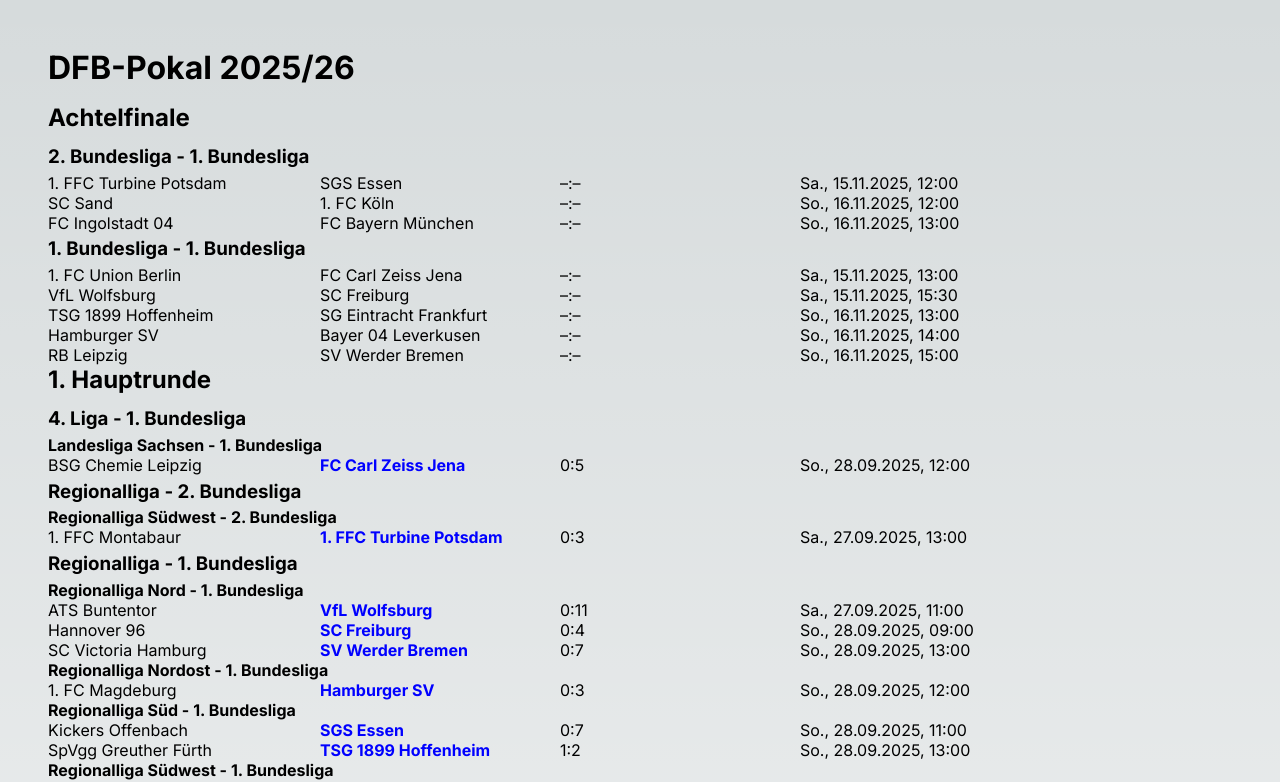
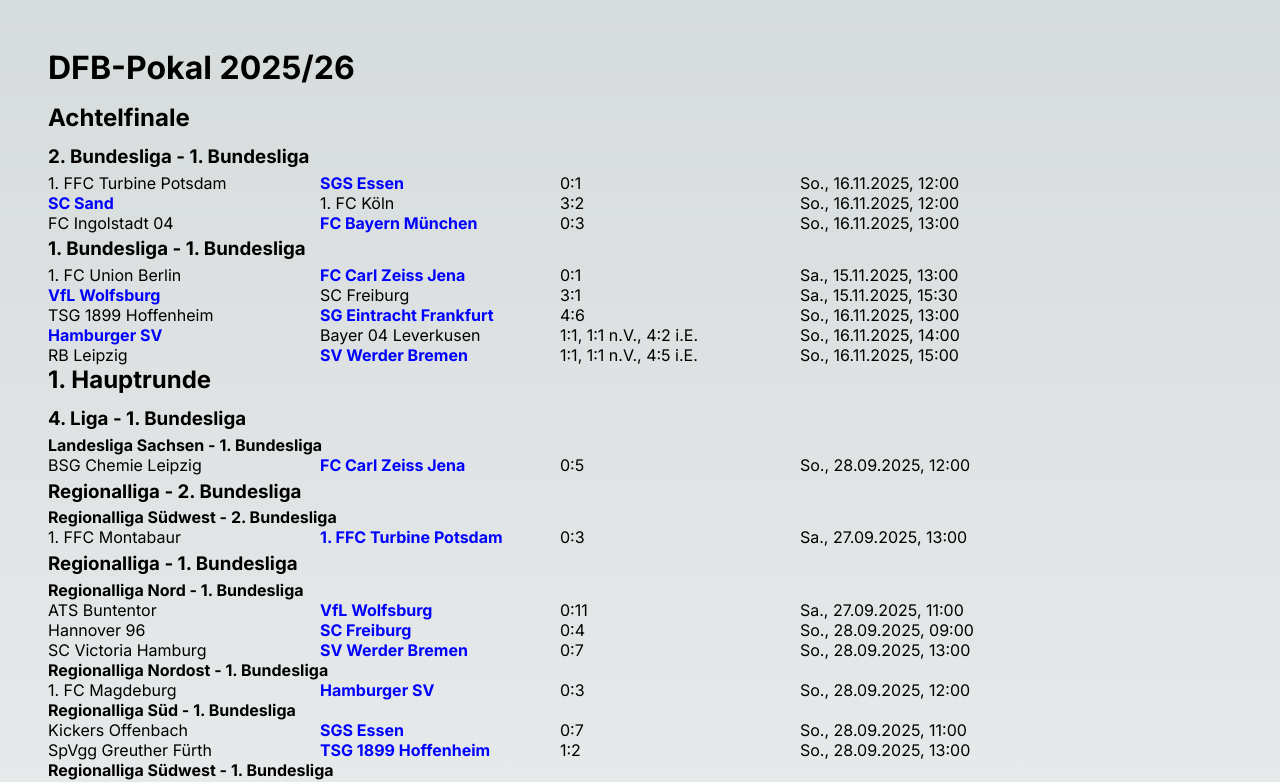
Before and after one commit to sklinkusch/dfb-pokal, a Next.js app: page /women/2025-26 in a window 1280 px wide. Shown: the top 782 px of the page. Built offline with nearby package versions, Linux system fonts and the light colour scheme.

Commit message:
DFB-Pokal 2025/26 Women, season 2025/26, round of 16: add results

```diff
--- a/src/app/women/2025-26/page.tsx
+++ b/src/app/women/2025-26/page.tsx
@@ -103,14 +103,14 @@
   }
   const data: Data = {
     'Achtelfinale': [
-      getMatch('POT', 'ESS', '2025-11-15T12:00Z'),
-      getMatch('FCU', 'CZJ', '2025-11-15T13:00Z'),
-      getMatch('WOB', 'SCF', '2025-11-15T15:30Z'),
-      getMatch('SAN', 'KÖL', '2025-11-16T12:00Z'),
-      getMatch('FCI', 'FCB', '2025-11-16T13:00Z'),
-      getMatch('HOF', 'SGE', '2025-11-16T13:00Z'),
-      getMatch('HSV', 'B04', '2025-11-16T14:00Z'),
-      getMatch('RBL', 'SVW', '2025-11-16T15:00Z'),
+      getMatch('FCU', 'CZJ', '2025-11-15T13:00Z', '0:1', 2),
+      getMatch('WOB', 'SCF', '2025-11-15T15:30Z', '3:1', 1),
+      getMatch('POT', 'ESS', '2025-11-16T12:00Z', '0:1', 2),
+      getMatch('SAN', 'KÖL', '2025-11-16T12:00Z', '3:2', 1),
+      getMatch('FCI', 'FCB', '2025-11-16T13:00Z', '0:3', 2),
+      getMatch('HOF', 'SGE', '2025-11-16T13:00Z', '4:6', 2),
+      getMatch('HSV', 'B04', '2025-11-16T14:00Z', '1:1, 1:1 n.V., 4:2 i.E.', 1),
+      getMatch('RBL', 'SVW', '2025-11-16T15:00Z', '1:1, 1:1 n.V., 4:5 i.E.', 2),
     ],
     '1. Hauptrunde': [
       getMatch('BUN', 'WOB', '2025-09-27T11:00Z', '0:11', 2),
```
